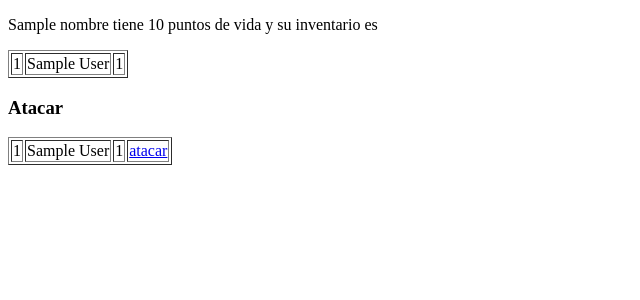
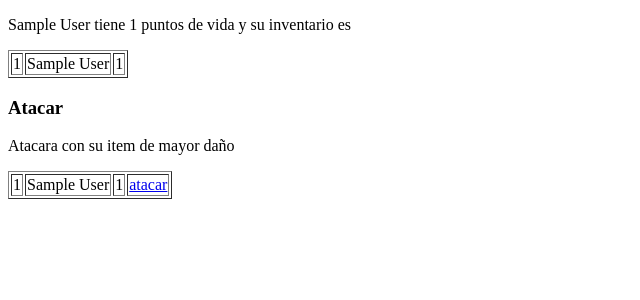
Before and after one commit to Luqui87/Epers-TP-Active-Records, a Django app: template members/templates/aventurero.html in a window 1280 px wide. Shown: the top 300 px of the page, without its empty margins (0-640 px from the left). Run offline with Django 4.2, Linux system fonts and the light colour scheme; tables that the repository leaves empty hold one stand-in row (values such as "Sample post"); the template is opened without the code that fills it: values that come from a table or form of the project are taken from there, most other values are stand-ins (such as "Sample title", 1, 10 or a date in 2020).

Commit message:
Ataques hacia aventureros

```diff
--- a/members/models.py
+++ b/members/models.py
@@ -11,6 +11,12 @@ class Aventurero(models.Model):
     def __str__(self):
         return self.nombre
 
+    def recibirAtaque(self, daño):
+        if (self.vida > daño):
+            self.vida -= daño
+        else:
+            self.vida = 0
+
 class Item(models.Model):
     nombre = models.CharField(max_length=100)
     daño = models.IntegerField(default=20)
--- a/members/templates/aventurero.html
+++ b/members/templates/aventurero.html
@@ -5,7 +5,7 @@
     <title>Aventurero</title>
 </head>
 <body>
-    <p>{{nombre}} tiene {{vida}} puntos de vida y su inventario es</p>
+    <p>{{aventurero.nombre}} tiene {{aventurero.vida}} puntos de vida y su inventario es</p>
     <table border="1">
       {% for x in items %}
       <tr>
@@ -17,13 +17,14 @@
   </table>
 
     <h3>Atacar</h3>
+    <p>Atacara con su item de mayor daño</p>
     <table border="1">
   {% for x in aventureros %}
   <tr>
     <td>{{x.id}}</td>
     <td>{{x.nombre}}</td>
     <td>{{x.vida}}</td>
-    <td><a href="delete/{{ x.id }}">atacar</a></td>
+    <td><a href="{{aventurero.id}}/attack/{{x.id}}">atacar</a></td>
   </tr>
   {% endfor %}
   </table>
--- a/members/templates/aventureros.html
+++ b/members/templates/aventureros.html
@@ -9,8 +9,8 @@
   <table border="1">
   {% for x in aventureros %}
   <tr>
-    <td>{{x.id}}</td>
-    <td>{{x.nombre}}</td>
+    <td> {{x.id}} </td>
+    <td> <a href="{{x.id}}">{{x.nombre}} <a/></td>
     <td>{{x.vida}}</td>
     <td><a href="delete/{{ x.id }}">delete</a></td>
   </tr>
--- a/members/urls.py
+++ b/members/urls.py
@@ -15,6 +15,8 @@ urlpatterns = [
     # ex: /members/aventureros/5/
     path('aventureros/<int:aventurero_id>', views.aventurero, name= 'aventurero'),
 
+    path('aventureros/<int:id_atacante>/attack/<int:id_atacado>', views.atacar),
+
     path('aventureros/delete/<int:id>', views.delete, name='delete'),
 
     #ex: /members/item/1/
```
Also changed, not shown: members/views.py (+14 -2 lines).
